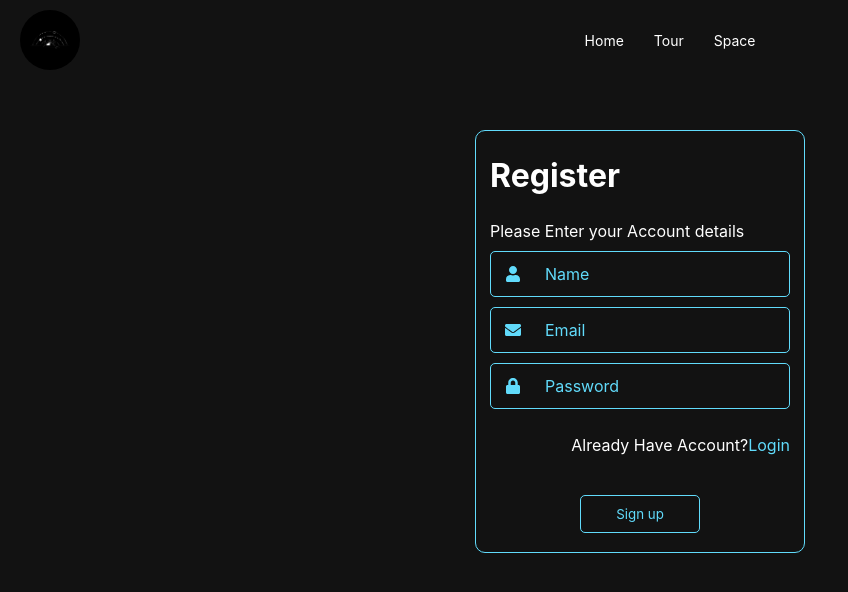
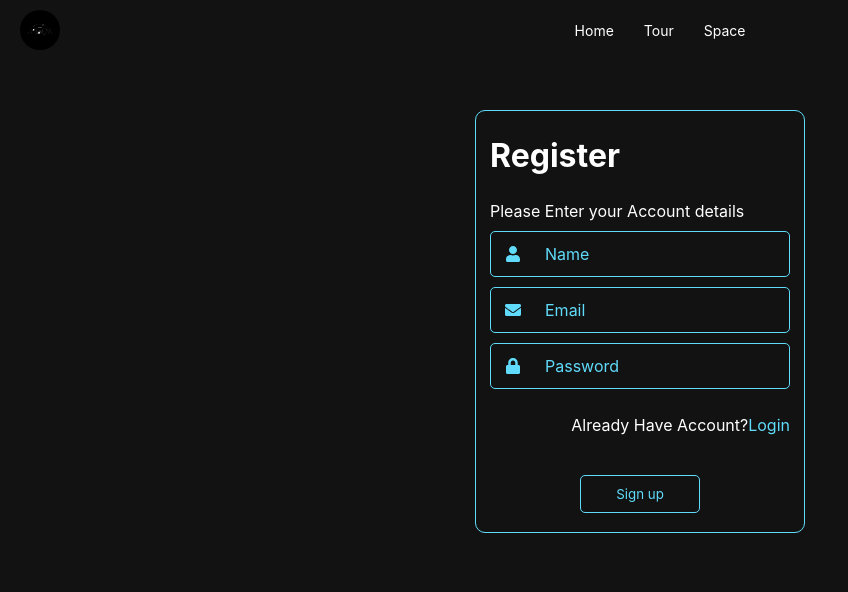
Before and after one commit to kawthar-shameseldeen/Space-Journey-Front, a React (Create React App) app in the folder space-journey/: page / in a window 1280 px wide. Shown: the top 592 px of the page, without its empty margins (0-848 px from the left). Built offline with nearby package versions, Linux system fonts and the light colour scheme.

Commit message:
added some styles

```diff
--- a/space-journey/src/components/navbar/navbar.css
+++ b/space-journey/src/components/navbar/navbar.css
@@ -13,7 +13,7 @@
 }
 
 .logo-imageB {
-  width: 60px;
+  width: 40px;
   height: auto;
   border-radius: 30px;
 }
```
